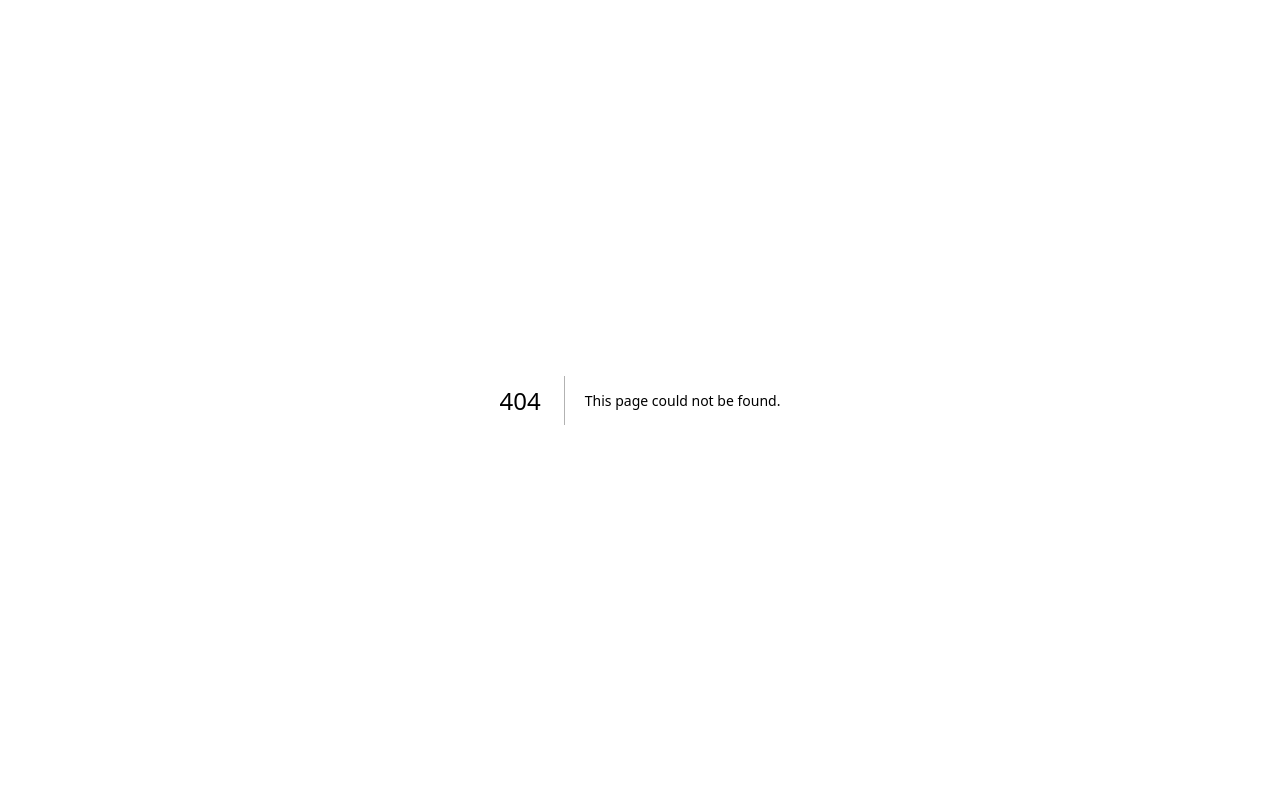
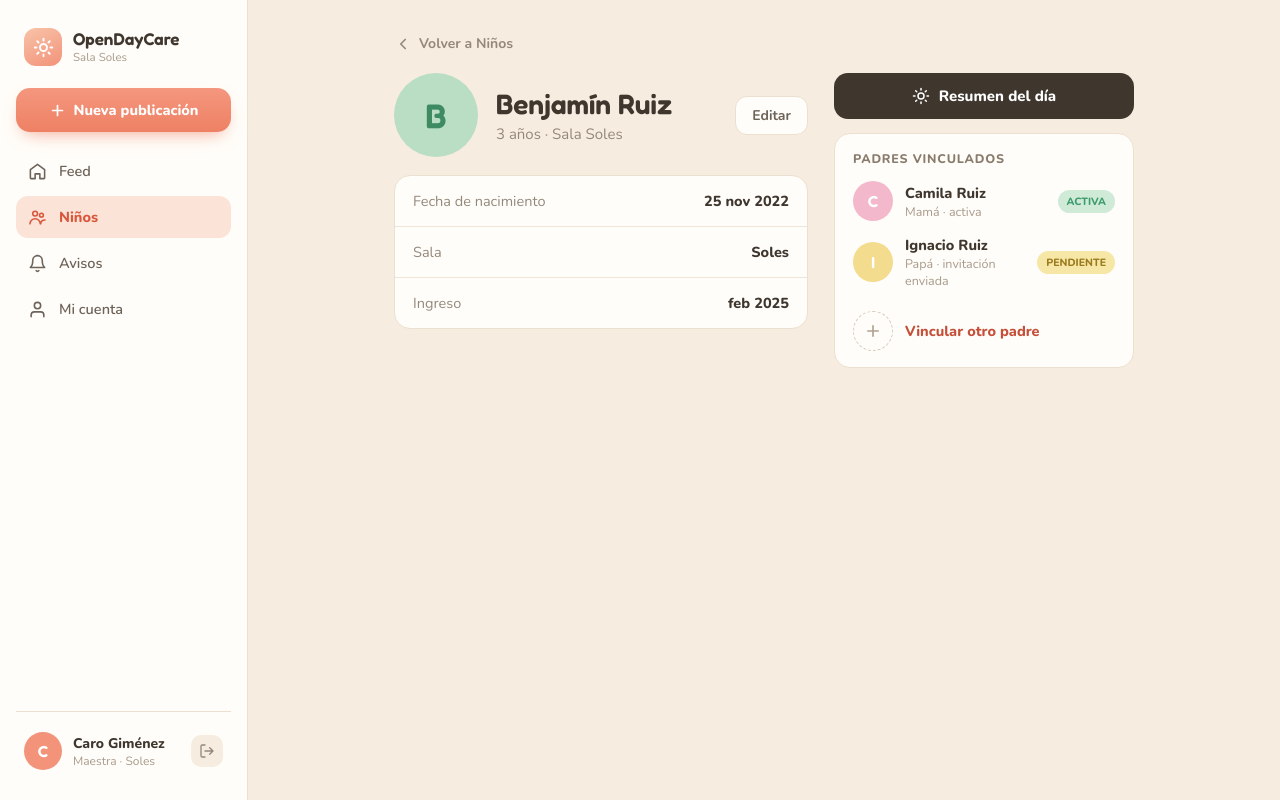
Before and after one commit to Dayana2427/open-daycare, a Next.js app: page /kids/benjamin in a window 1280 px wide. Before the commit this address had no page. Built offline with nearby package versions, Linux system fonts and the light colour scheme.

Commit message:
06-Add KidProfilePage component with icons, parent rows, and details display

```diff
--- /dev/null
+++ b/app/kids/[id]/page.tsx
@@ -0,0 +1,231 @@
+import Link from "next/link";
+import { notFound } from "next/navigation";
+import { Sidebar } from "@/components/sidebar";
+import { currentUser } from "@/lib/data/feed";
+import { getKidById, kids, type KidParent, type ParentStatus } from "@/lib/data/kids";
+import { avatarBgClasses, avatarInkClasses } from "@/lib/avatar-colors";
+
+function BackIcon() {
+  return (
+    <svg
+      width="18"
+      height="18"
+      viewBox="0 0 24 24"
+      fill="none"
+      stroke="currentColor"
+      strokeWidth="2.2"
+      strokeLinecap="round"
+      strokeLinejoin="round"
+    >
+      <path d="m15 18-6-6 6-6" />
+    </svg>
+  );
+}
+
+function WarningIcon() {
+  return (
+    <svg
+      width="22"
+      height="22"
+      viewBox="0 0 24 24"
+      fill="none"
+      stroke="currentColor"
+      strokeWidth="2.2"
+      strokeLinecap="round"
+      strokeLinejoin="round"
+    >
+      <path d="M10.3 3.9 1.8 18a2 2 0 0 0 1.7 3h17a2 2 0 0 0 1.7-3L13.7 3.9a2 2 0 0 0-3.4 0z" />
+      <path d="M12 9v4M12 17h.01" />
+    </svg>
+  );
+}
+
+function SunIcon() {
+  return (
+    <svg
+      width="18"
+      height="18"
+      viewBox="0 0 24 24"
+      fill="none"
+      stroke="currentColor"
+      strokeWidth="2"
+      strokeLinecap="round"
+      strokeLinejoin="round"
+    >
+      <circle cx="12" cy="12" r="4" />
+      <path d="M12 2v2M12 20v2M4.9 4.9l1.4 1.4M17.7 17.7l1.4 1.4M2 12h2M20 12h2M4.9 19.1l1.4-1.4M17.7 6.3l1.4-1.4" />
+    </svg>
+  );
+}
+
+function PlusIcon() {
+  return (
+    <svg
+      width="18"
+      height="18"
+      viewBox="0 0 24 24"
+      fill="none"
+      stroke="currentColor"
+      strokeWidth="2.2"
+      strokeLinecap="round"
+      strokeLinejoin="round"
+    >
+      <path d="M12 5v14M5 12h14" />
+    </svg>
+  );
+}
+
+const parentStatusPills: Record<ParentStatus, { label: string; styles: string }> = {
+  active: { label: "ACTIVA", styles: "bg-pill-active text-pill-active-ink" },
+  pending: { label: "PENDIENTE", styles: "bg-pill-pending text-pill-pending-ink" },
+};
+
+function ParentRow({ parent }: { parent: KidParent }) {
+  const pill = parentStatusPills[parent.status];
+  return (
+    <div className="flex items-center gap-3">
+      <span
+        className={`flex h-10 w-10 flex-none items-center justify-center rounded-full font-display text-[16px] font-semibold text-white ${avatarBgClasses[parent.color]}`}
+      >
+        {parent.initial}
+      </span>
+      <span className="min-w-0 flex-1">
+        <span className="block text-[14.5px] font-extrabold text-ink">{parent.name}</span>
+        <span className="block text-[12.5px] text-muted">
+          {parent.relation} · {parent.statusDetail}
+        </span>
+      </span>
+      <span
+        className={`flex-none rounded-full px-[9px] py-[4px] text-[10.5px] font-extrabold ${pill.styles}`}
+      >
+        {pill.label}
+      </span>
+    </div>
+  );
+}
+
+export const instant = false;
+export const ensureStatic = "navigation";
+
+export function generateStaticParams() {
+  return kids.map((kid) => ({ id: kid.id }));
+}
+
+export default async function KidProfilePage(props: PageProps<"/kids/[id]">) {
+  const { id } = await props.params;
+  const kid = getKidById(id);
+
+  if (!kid) {
+    notFound();
+  }
+
+  const details: { label: string; value: string }[] = [
+    { label: "Fecha de nacimiento", value: kid.birthDate },
+    { label: "Sala", value: kid.room },
+    { label: "Ingreso", value: kid.admittedSince },
+  ];
+
+  return (
+    <div className="flex min-h-screen bg-cream">
+      <Sidebar user={currentUser} activeItem="kids" />
+
+      <main className="h-screen min-w-0 flex-1 overflow-y-auto">
+        <div className="mx-auto w-full max-w-[820px] px-10 pt-[34px] pb-20">
+          <Link
+            href="/kids"
+            className="mb-5 flex items-center gap-[7px] text-[14px] font-bold text-muted-dark"
+          >
+            <BackIcon />
+            Volver a Niños
+          </Link>
+
+          <div className="flex flex-wrap items-start gap-[26px]">
+            <div className="flex min-w-[300px] flex-1 flex-col gap-[18px]">
+              <div className="flex items-center gap-[18px]">
+                <span
+                  className={`flex h-[84px] w-[84px] flex-none items-center justify-center rounded-full font-display text-[34px] font-semibold ${avatarBgClasses[kid.color]} ${avatarInkClasses[kid.color]}`}
+                >
+                  {kid.name.charAt(0)}
+                </span>
+                <span className="flex-1">
+                  <span className="block font-display text-[28px] font-semibold text-ink">
+                    {kid.name}
+                  </span>
+                  <span className="mt-[3px] block text-[15px] text-muted-dark">
+                    {kid.age} años · Sala {kid.room}
+                  </span>
+                </span>
+                <Link
+                  href="#"
+                  className="flex-none rounded-xl border-[1.5px] border-border bg-surface px-4 py-[9px] text-[14px] font-bold text-nav"
+                >
+                  Editar
+                </Link>
+              </div>
+
+              {kid.allergyNote !== undefined && (
+                <div className="flex gap-[14px] rounded-2xl bg-alert-bg px-[18px] py-4">
+                  <span className="flex h-10 w-10 flex-none items-center justify-center rounded-[11px] bg-alert-border text-white">
+                    <WarningIcon />
+                  </span>
+                  <span>
+                    <span className="mb-[2px] block text-[15px] font-extrabold text-alert-strong">
+                      Alergias y notas
+                    </span>
+                    <span className="block text-[14.5px] leading-[1.5] text-alert-ink">
+                      {kid.allergyNote}
+                    </span>
+                  </span>
+                </div>
+              )}
+
+              <div className="overflow-hidden rounded-2xl border border-border bg-surface">
+                {details.map((detail, index) => (
+                  <div
+                    key={detail.label}
+                    className={`flex justify-between px-[18px] py-[15px] ${index < details.length - 1 ? "border-b border-border-soft" : ""}`}
+                  >
+                    <span className="text-[14.5px] text-muted-dark">{detail.label}</span>
+                    <span className="text-[14.5px] font-extrabold text-ink">{detail.value}</span>
+                  </div>
+                ))}
+              </div>
+            </div>
+
+            <div className="flex w-[300px] flex-none flex-col gap-[14px]">
+              <Link
+                href="#"
+                className="flex w-full items-center justify-center gap-[9px] rounded-[14px] bg-ink p-[13px] text-[15px] font-extrabold text-white"
+              >
+                <SunIcon />
+                Resumen del día
+              </Link>
+
+              <div className="rounded-2xl border border-border bg-surface px-[18px] py-4">
+                <div className="mb-[14px] text-[12.5px] font-extrabold tracking-[.8px] text-label">
+                  PADRES VINCULADOS
+                </div>
+                <div className="flex flex-col gap-[14px]">
+                  {kid.parents.map((parent) => (
+                    <ParentRow key={parent.name} parent={parent} />
+                  ))}
+                  <Link
+                    href="#"
+                    className="flex items-center gap-3 pt-2"
+                  >
+                    <span className="flex h-10 w-10 flex-none items-center justify-center rounded-full border-[1.5px] border-dashed border-[#D8CBBA] text-[#B0A290]">
+                      <PlusIcon />
+                    </span>
+                    <span className="text-[14.5px] font-extrabold text-coral-dark">
+                      Vincular otro padre
+                    </span>
+                  </Link>
+                </div>
+              </div>
+            </div>
+          </div>
+        </div>
+      </main>
+    </div>
+  );
+}
```
